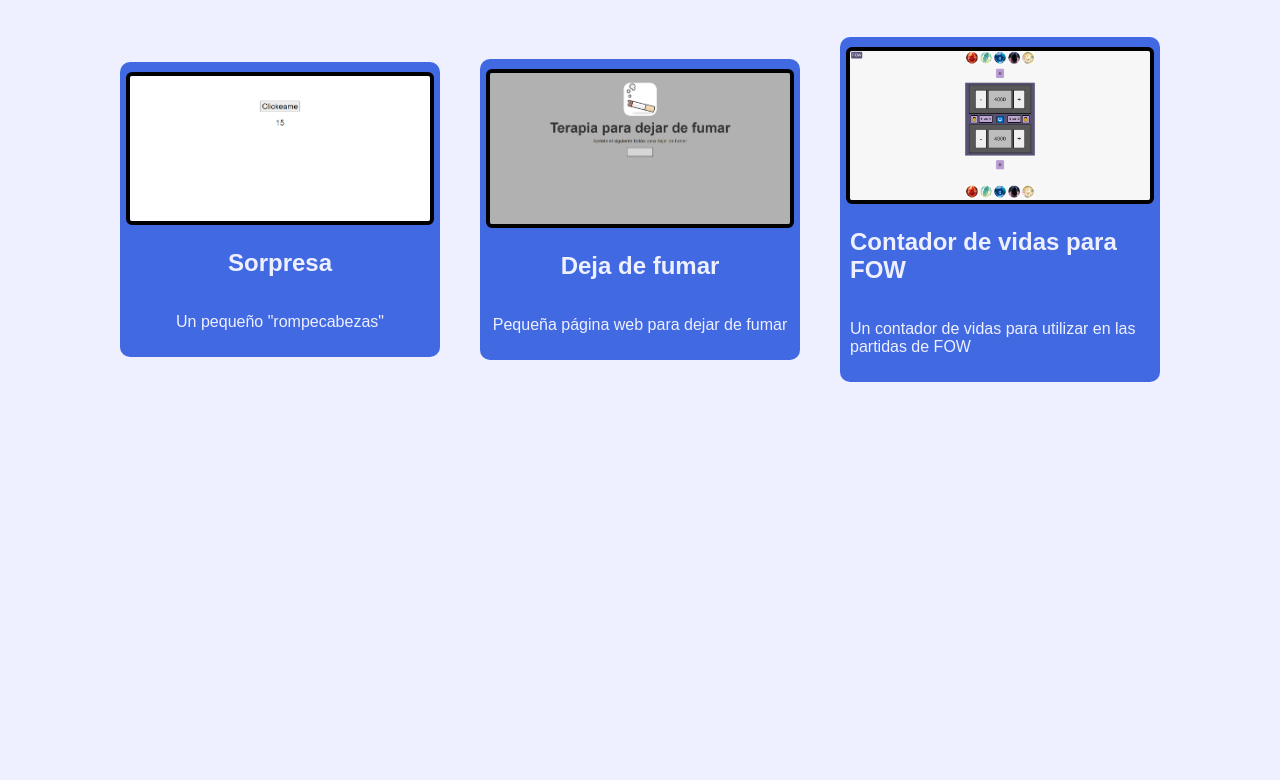
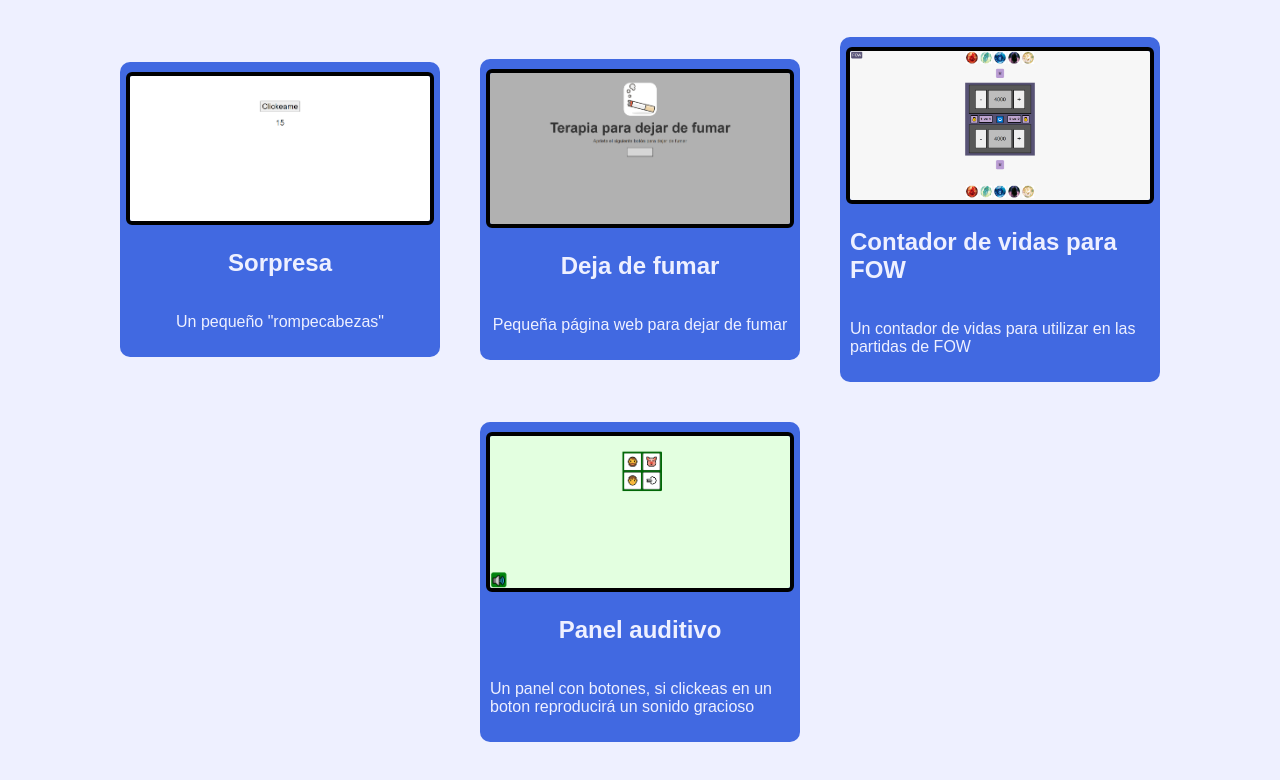
Before and after one commit to Adolfovi/adolfovi.github.io, a plain HTML site: page index.html in a window 1280 px wide. Shown: the part 1356-2136 px from the top of the page. Before the commit the page ends 1776 px from the top, so only its background shows below. Drawn offline with Linux system fonts and the light colour scheme.

Commit message:
Update index.html

```diff
--- a/index.html
+++ b/index.html
@@ -83,6 +83,13 @@
                 <h2>Contador de vidas para FOW</h2>
                 <p>Un contador de vidas para utilizar en las partidas de FOW</p>
             </div>
+            <div class="block">
+                <a title="Ir a proyecto" href="https://adolfovi.github.io/audipanel/">
+                    <img src="img/audipanel.PNG"></a>
+                <h2>Panel auditivo</h2>
+                <p>Un panel con botones, si clickeas en un boton reproducirá un sonido gracioso</p>
+            </div>
+
         </div>
     </div>
 
```
